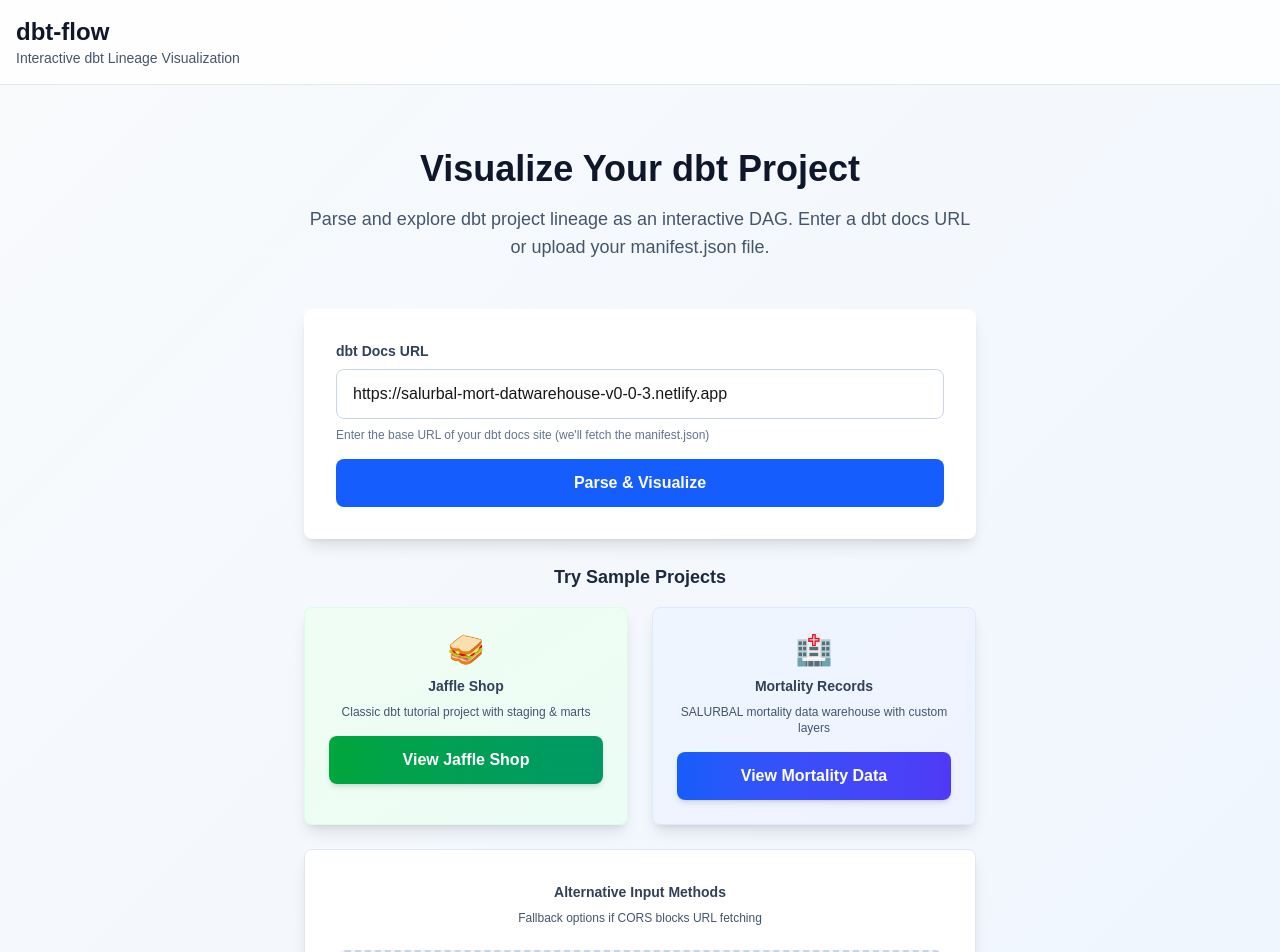
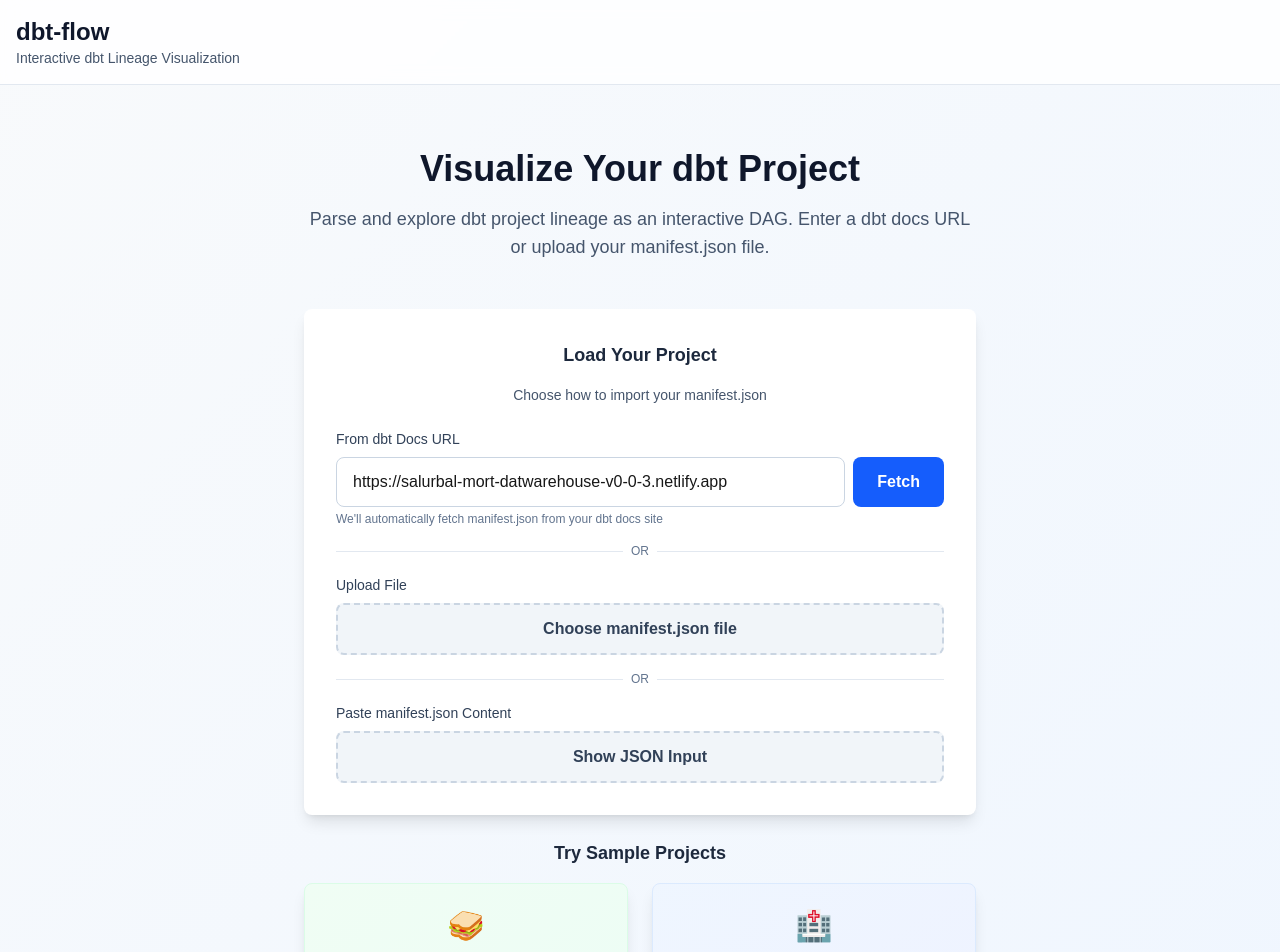
Before and after one commit to ran-codes/dbt-flow, a Next.js app: page / in a window 1280 px wide. Shown: the top 952 px of the page. Built offline with nearby package versions, Linux system fonts and the light colour scheme.

Commit message:
consldiateion maneft.json entry into a single card

```diff
--- a/src/app/page.tsx
+++ b/src/app/page.tsx
@@ -101,7 +101,7 @@
 
   const handleJsonPaste = async () => {
     if (!jsonText.trim()) {
-      setError('Please paste JSON content');
+      setError('Please paste manifest.json content');
       return;
     }
 
@@ -159,36 +159,119 @@
             </p>
           </div>
 
-          {/* URL Input Form */}
+          {/* Load Your Project */}
           <div className="bg-white rounded-lg shadow-lg p-8 mb-6">
-            <form onSubmit={handleUrlSubmit} className="space-y-4">
+            <h3 className="text-lg font-semibold text-slate-800 mb-4 text-center">
+              Load Your Project
+            </h3>
+            <p className="text-sm text-slate-600 text-center mb-6">
+              Choose how to import your manifest.json
+            </p>
+
+            <div className="space-y-4">
+              {/* URL Input */}
+              <form onSubmit={handleUrlSubmit} className="space-y-3">
                 <div>
-                <label htmlFor="url" className="block text-sm font-semibold text-slate-700 mb-2">
-                  dbt Docs URL
+                  <label htmlFor="url" className="block text-sm font-medium text-slate-700 mb-2">
+                    From dbt Docs URL
                   </label>
+                  <div className="flex gap-2">
                     <input
                       id="url"
                       type="url"
                       value={url}
                       onChange={(e) => setUrl(e.target.value)}
                       placeholder="https://example.netlify.app"
-                  className="w-full px-4 py-3 border border-slate-300 rounded-lg focus:ring-2 focus:ring-blue-500 focus:border-transparent"
+                      className="flex-1 px-4 py-3 border border-slate-300 rounded-lg focus:ring-2 focus:ring-blue-500 focus:border-transparent"
                       disabled={isLoading}
                       required
                     />
-                <p className="mt-2 text-xs text-slate-500">
-                  Enter the base URL of your dbt docs site (we'll fetch the manifest.json)
-                </p>
-              </div>
-
                     <button
                       type="submit"
                       disabled={isLoading}
+                      className="bg-blue-600 hover:bg-blue-700 disabled:bg-blue-400 text-white font-semibold py-3 px-6 rounded-lg transition-colors whitespace-nowrap"
+                    >
+                      {isLoading ? 'Loading...' : 'Fetch'}
+                    </button>
+                  </div>
+                  <p className="mt-1 text-xs text-slate-500">
+                    We'll automatically fetch manifest.json from your dbt docs site
+                  </p>
+                </div>
+              </form>
+
+              {/* Divider */}
+              <div className="relative">
+                <div className="absolute inset-0 flex items-center">
+                  <div className="w-full border-t border-slate-200"></div>
+                </div>
+                <div className="relative flex justify-center text-xs">
+                  <span className="px-2 bg-white text-slate-500">OR</span>
+                </div>
+              </div>
+
+              {/* File Upload */}
+              <div>
+                <label className="block text-sm font-medium text-slate-700 mb-2">
+                  Upload File
+                </label>
+                <label className="inline-block cursor-pointer w-full">
+                  <input
+                    type="file"
+                    accept=".json"
+                    onChange={handleFileUpload}
+                    disabled={isLoading}
+                    className="hidden"
+                  />
+                  <span className="block bg-slate-100 hover:bg-slate-200 disabled:bg-slate-50 text-slate-700 font-semibold py-3 px-6 rounded-lg border-2 border-dashed border-slate-300 transition-colors text-center">
+                    Choose manifest.json file
+                  </span>
+                </label>
+              </div>
+
+              {/* Divider */}
+              <div className="relative">
+                <div className="absolute inset-0 flex items-center">
+                  <div className="w-full border-t border-slate-200"></div>
+                </div>
+                <div className="relative flex justify-center text-xs">
+                  <span className="px-2 bg-white text-slate-500">OR</span>
+                </div>
+              </div>
+
+              {/* Paste JSON */}
+              <div>
+                <label className="block text-sm font-medium text-slate-700 mb-2">
+                  Paste manifest.json Content
+                </label>
+                <button
+                  onClick={() => setShowJsonInput(!showJsonInput)}
+                  disabled={isLoading}
+                  className="w-full bg-slate-100 hover:bg-slate-200 disabled:bg-slate-50 text-slate-700 font-semibold py-3 px-6 rounded-lg border-2 border-dashed border-slate-300 transition-colors"
+                >
+                  {showJsonInput ? 'Hide JSON Input' : 'Show JSON Input'}
+                </button>
+
+                {showJsonInput && (
+                  <div className="mt-3 space-y-3">
+                    <textarea
+                      value={jsonText}
+                      onChange={(e) => setJsonText(e.target.value)}
+                      placeholder='Paste your manifest.json content here...'
+                      disabled={isLoading}
+                      className="w-full h-48 px-4 py-3 border border-slate-300 rounded-lg focus:ring-2 focus:ring-blue-500 focus:border-transparent font-mono text-xs resize-y"
+                    />
+                    <button
+                      onClick={handleJsonPaste}
+                      disabled={isLoading || !jsonText.trim()}
                       className="w-full bg-blue-600 hover:bg-blue-700 disabled:bg-blue-400 text-white font-semibold py-3 px-6 rounded-lg transition-colors"
                     >
                       {isLoading ? 'Parsing...' : 'Parse & Visualize'}
                     </button>
-            </form>
+                  </div>
+                )}
+              </div>
+            </div>
           </div>
 
           {/* Demo Options */}
@@ -239,67 +322,6 @@
             </div>
           </div>
 
-          {/* Alternative Input Methods */}
-          <div className="bg-white rounded-lg shadow-lg p-8 border border-slate-200">
-            <div className="text-center mb-6">
-              <p className="text-sm font-semibold text-slate-700 mb-2">
-                Alternative Input Methods
-              </p>
-              <p className="text-xs text-slate-600">
-                Fallback options if CORS blocks URL fetching
-              </p>
-            </div>
-
-            <div className="space-y-4">
-              {/* File Upload */}
-              <div>
-                <label className="inline-block cursor-pointer w-full">
-                  <input
-                    type="file"
-                    accept=".json"
-                    onChange={handleFileUpload}
-                    disabled={isLoading}
-                    className="hidden"
-                  />
-                  <span className="block bg-slate-100 hover:bg-slate-200 disabled:bg-slate-50 text-slate-700 font-semibold py-3 px-6 rounded-lg border-2 border-dashed border-slate-300 transition-colors">
-                    Upload manifest.json File
-                  </span>
-                </label>
-              </div>
-
-              {/* Paste JSON Toggle */}
-              <div>
-                <button
-                  onClick={() => setShowJsonInput(!showJsonInput)}
-                  disabled={isLoading}
-                  className="w-full bg-slate-100 hover:bg-slate-200 disabled:bg-slate-50 text-slate-700 font-semibold py-3 px-6 rounded-lg border-2 border-dashed border-slate-300 transition-colors"
-                >
-                  {showJsonInput ? 'Hide JSON Input' : 'Paste manifest.json Content'}
-                </button>
-              </div>
-
-              {/* JSON Textarea */}
-              {showJsonInput && (
-                <div className="space-y-3">
-                  <textarea
-                    value={jsonText}
-                    onChange={(e) => setJsonText(e.target.value)}
-                    placeholder='Paste your manifest.json content here...'
-                    disabled={isLoading}
-                    className="w-full h-48 px-4 py-3 border border-slate-300 rounded-lg focus:ring-2 focus:ring-blue-500 focus:border-transparent font-mono text-xs resize-y"
-                  />
-                  <button
-                    onClick={handleJsonPaste}
-                    disabled={isLoading || !jsonText.trim()}
-                    className="w-full bg-blue-600 hover:bg-blue-700 disabled:bg-blue-400 text-white font-semibold py-3 px-6 rounded-lg transition-colors"
-                  >
-                    {isLoading ? 'Parsing...' : 'Parse JSON'}
-                  </button>
-                </div>
-              )}
-            </div>
-          </div>
-
           {/* Error Display */}
           {error && (
             <div className="mt-6 bg-red-50 border border-red-200 rounded-lg p-4">
```
Lines whose indentation alone changed are shown as unchanged.
